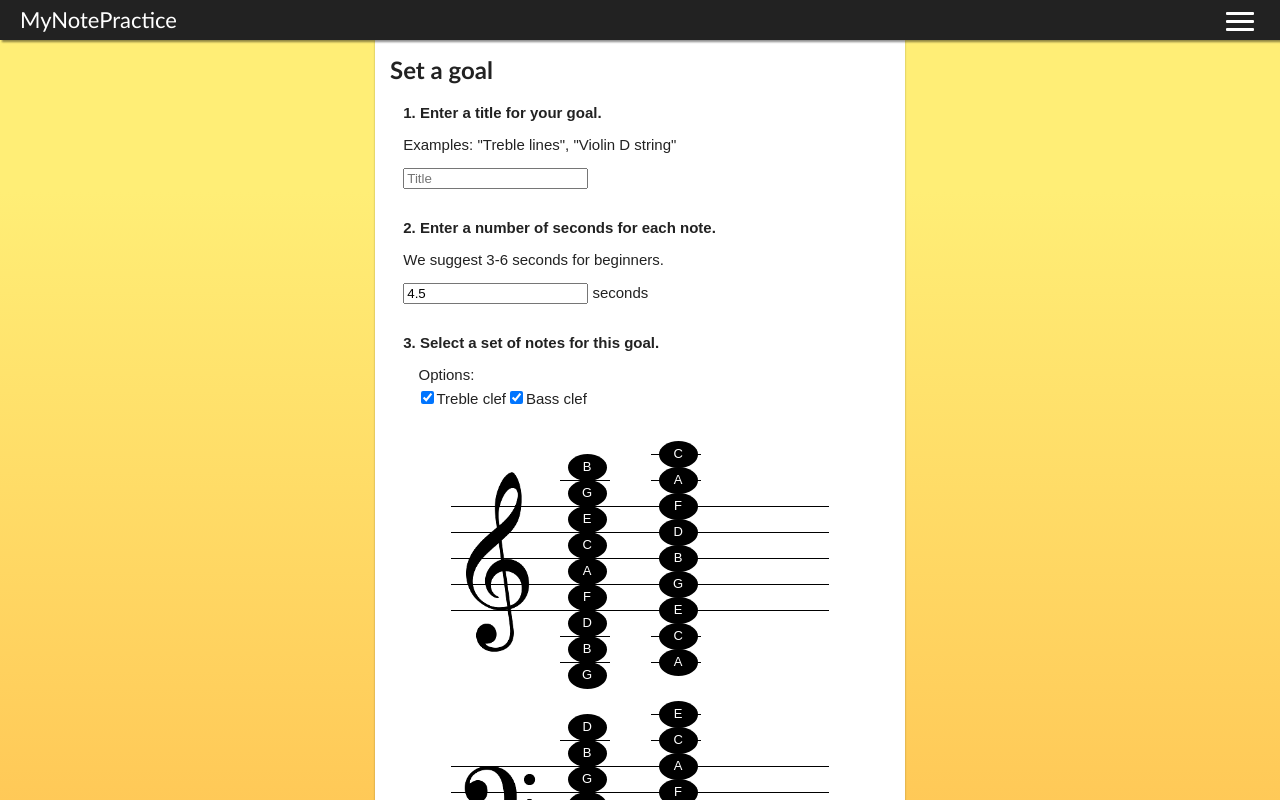
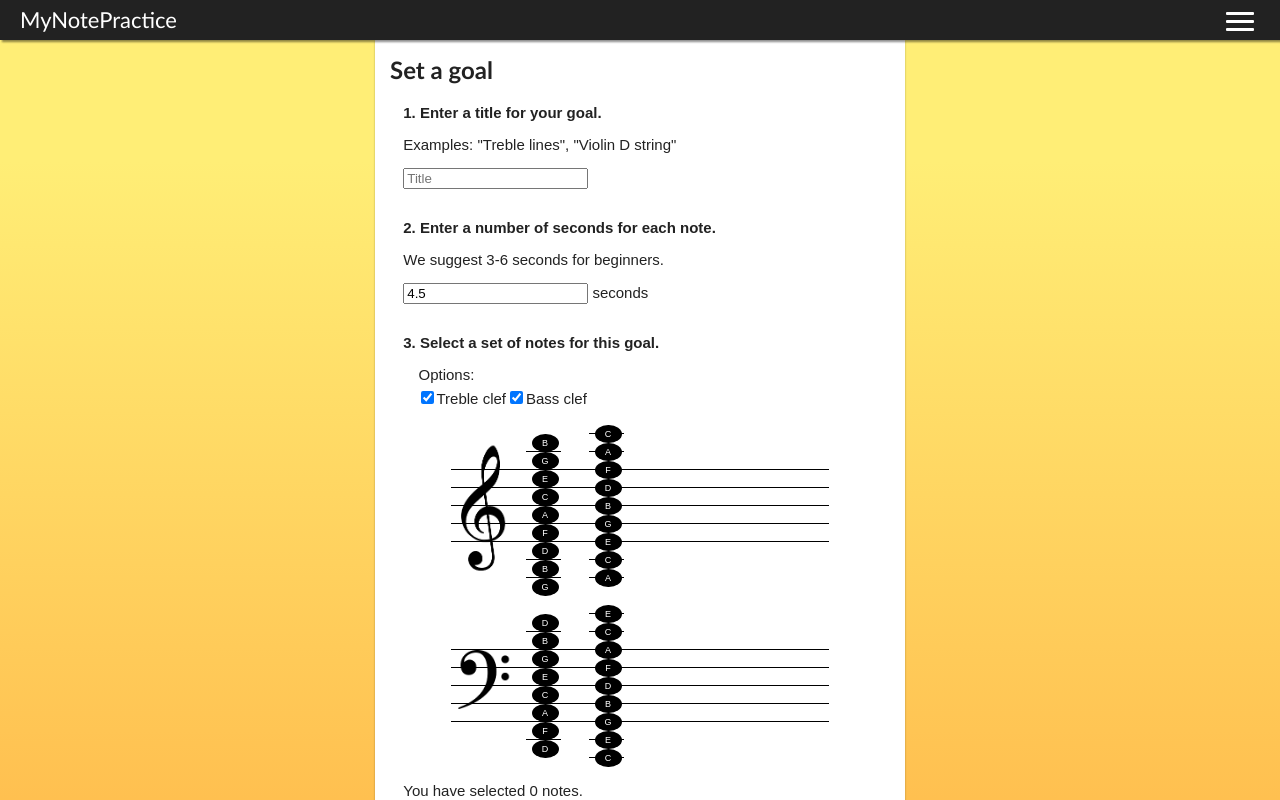
Before and after one commit to KristenWilde/note-practice-app-1, a React (Create React App) app: page /1/goal/new in a window 1280 px wide. Shown: the top 800 px of the page. Built offline with nearby package versions, Linux system fonts and the light colour scheme; no server answers.

Commit message:
adjusted spacing for staves - derived from pitches

```diff
--- a/src/components/Account.js
+++ b/src/components/Account.js
@@ -6,8 +6,6 @@ import { getUser } from '../api-helpers.js'
 
 
 class Account extends React.Component {
-  selectGoal = selectGoal.bind(this)
-
   state = {
     userId: sampleUserId,
   }
--- a/src/components/DisplayPitches.js
+++ b/src/components/DisplayPitches.js
@@ -30,7 +30,6 @@ class DisplayPitches extends React.Component {
       <div>
         {trebleNotesObj && <Staff staff="treble" pitchesObj={trebleNotesObj}/>}
         {bassNotesObj && <Staff staff="bass" pitchesObj={bassNotesObj}/>}
-        {altoNotesObj && <Staff staff="alto" pitchesObj={altoNotesObj}/>}
       </div>
     )
   }
--- a/src/components/Practice.js
+++ b/src/components/Practice.js
@@ -19,7 +19,8 @@ class Practice extends Component {
       { title: 'Treble spaces in 5 sec',
         pitches: ['f4t00', 'a4t02', 'c5t04', 'e5t06'],
         targetProgress: 5000,
-        goalId: '32452345246'
+        goalId: '32452345246',
+        current: true,
       },
       { title: 'Treble lines in 8 sec',
         pitches: ['e4t-1', 'g4t01', 'b4t03', 'd5t05', 'f5t07'],
--- a/src/components/Quiz.js
+++ b/src/components/Quiz.js
@@ -1,31 +1,61 @@
 import React from 'react'
 // import PropTypes from 'prop-types';
 import '../css/quiz.css'
-import { noteScores, randomizedQuizIds, hasStaff, quizResults } from '../music' // change name of 'music.js' to 'helpers.js'
+import { noteScores, randomizedQuizIds, hasStaff, quizResults, staffNotesObj, staffLinesTop, staffWrapperHeight } from '../music' // change name of 'music.js' to 'helpers.js'
 import Staff from './Staff'
 
 class Quiz extends React.Component {
   /*
   Props: title: 'Primer book notes',
-         pitches: ['a3b', 'b3b', 'd4t', 'e4t', 'f4t'],
+         pitches: ['a3b00', 'b3b01', 'd4t-2', 'e4t-1', 'f4t00'],
          targetProgress: 5550,
   */
   state = {
-    showStaff: {
-      treble: hasStaff(this.props.pitches, 'treble'),
-      bass: hasStaff(this.props.pitches, 'bass'),
-      alto: hasStaff(this.props.pitches, 'alto'),
-    },
+    showTreble: hasStaff(this.props.pitches, 'treble'),
+    showBass: hasStaff(this.props.pitches, 'bass'),
+    showAlto: hasStaff(this.props.pitches, 'alto'),
     quizIds: randomizedQuizIds(this.props.pitches, 1), // returns array for whole quiz. 2nd arg is number of times for each pitch
     noteScores: noteScores(this.props.pitches),
     idx: 0,
     currentPitch: null, // a noteId
     startTime: null,
     correct: null,
+    // trebleTop: 0,
+    // trebleHeight: 12,
+    // bassTop: 0,
+    // bassHeight: 10,
+    // altoTop: 0,
+    // altoHeight: 10,
   }
 
+
   componentDidMount() {
+    this.setSpacing()
     this.showNextPitch()
+  }
+
+  setSpacing() {
+    let trebleTop = 0
+    let trebleHeight = 12
+    let bassTop = 0
+    let bassHeight = 10
+    let altoTop = 0
+    let altoHeight = 10
+    if (hasStaff(this.props.pitches, 'treble')){
+      const treblePitches = staffNotesObj(this.props.pitches, 'treble')
+      console.log(treblePitches)
+      trebleTop = staffLinesTop(staffNotesObj(this.props.pitches, 'treble'))
+      trebleHeight = staffWrapperHeight(staffNotesObj(this.props.pitches, 'treble'))
+    }
+    if (hasStaff(this.props.pitches, 'bass')){
+      bassTop = staffLinesTop(staffNotesObj(this.props.pitches, 'bass'))
+      bassHeight = staffWrapperHeight(staffNotesObj(this.props.pitches, 'bass'))
+    }
+    if (hasStaff(this.props.pitches, 'alto')){
+      altoTop = staffLinesTop(staffNotesObj(this.props.pitches, 'alto'))
+      altoHeight = staffWrapperHeight(staffNotesObj(this.props.pitches, 'alto'))
+    }
+    this.setState({ trebleTop, trebleHeight, bassTop, bassHeight, altoTop, altoHeight })
   }
 
   showNextPitch = () => {
@@ -81,31 +111,37 @@ class Quiz extends React.Component {
             </a>
           }
         </header>
-        {this.state.showStaff.treble && (
+        {this.state.showTreble && (
           <Staff
             staff="treble"
             quizPitchId={this.state.currentPitch}
             pitchStatus={this.state.correct}
             showNextPitch={this.showNextPitch}
             resetStatus={this.resetStatus}
+            top={this.state.trebleTop}
+            height={this.state.trebleHeight}
           />
         )}
-        {this.state.showStaff.bass && (
+        {this.state.showBass && (
           <Staff
             staff="bass"
             quizPitchId={this.state.currentPitch}
             pitchStatus={this.state.correct}
             showNextPitch={this.showNextPitch}
             resetStatus={this.resetStatus}
+            top={this.state.bassTop}
+            height={this.state.bassHeight}
           />
         )}
-        {this.state.showStaff.alto && (
+        {this.state.showAlto && (
           <Staff
             staff="alto"
             quizPitchId={this.state.currentPitch}
             pitchStatus={this.state.correct}
             showNextPitch={this.showNextPitch}
             resetStatus={this.resetStatus}
+            top={this.state.altoTop}
+            height={this.state.altoHeight}
           />
         )}
         <section id="keyboard">
--- a/src/components/Staff.js
+++ b/src/components/Staff.js
@@ -5,6 +5,7 @@ import bassClefSign from '../images/bassclef.png'
 import trebleClefSign from '../images/trebleclef.png'
 import altoClefSign from '../images/altoclef.png'
 import Note from './Note'
+import { staffLinesTop, staffWrapperHeight } from '../music'
 
 /* How this component will be used:
   <li>In Practice, it will show the pitches that are part of currentGoal (small).</li>
@@ -52,8 +53,8 @@ class Staff extends React.Component {
     }
 
     return (
-      <section className="staff-wrapper">
-        <div className="staff-lines">
+      <section className="staff-wrapper" style={{height: (this.props.height || staffWrapperHeight(this.props.pitchesObj)) + 'em'}}>
+        <div className="staff-lines" style={{top: (this.props.top || staffLinesTop(this.props.pitchesObj)) + 'em'}}>
           {this.props.pitchesObj && notes}
           {this.props.quizPitchId && quizNote}
           {this.props.staff === 'treble' && <img id="trebleclef" src={trebleClefSign} alt="treble clef sign"></img>}
--- a/src/css/staffnotes.css
+++ b/src/css/staffnotes.css
@@ -1,13 +1,13 @@
 /*  Colors:  */
 .staff-wrapper {
-  height: 19em;
+  height: 18em;
   margin: 1em auto;
   width: 80%;
-  font-size: 13px; }
+  font-size: 9px; }
 
 .staff-lines {
   position: relative;
-  top: 4em; }
+  top: 0em; }
 
 .line {
   width: 100%;
--- a/src/css/staffnotes.scss
+++ b/src/css/staffnotes.scss
@@ -1,15 +1,15 @@
 @import './variables.scss';
 
 .staff-wrapper {
-  height: 19em;
+  height: 18em;
   margin: 1em auto;
   width: 80%;
-  font-size: 13px;
+  font-size: 9px;
 }
 
 .staff-lines {
   position: relative;
-  top: 4em;
+  top: 0em;
 }
 
 .line {
--- a/src/music.js
+++ b/src/music.js
@@ -106,3 +106,28 @@ export function quizResults(noteScores) {
   })
   return result
 }
+
+export function staffLinesTop(pitchObj){
+  const highestPosition = Object.keys(pitchObj).reduce((highest, pitchId) => {
+    const position = parseInt(pitchId.slice(3,5))
+    return highest > position ? highest : position
+  },0)
+  console.log(highestPosition)
+  if (highestPosition < 8) {
+    return 0
+  }
+  return highestPosition % 8
+}
+
+export function staffWrapperHeight(pitchObj){
+  const lowestPosition = Object.keys(pitchObj).reduce((lowest, pitchId) => {
+    const position = parseInt(pitchId.slice(3,5))
+    return lowest < position ? lowest : position
+  }, 0)
+  console.log('lowest: ' + lowestPosition, 'top: ' + staffLinesTop(pitchObj))
+  const top = staffLinesTop(pitchObj)
+  if (lowestPosition < -2) {
+    return - lowestPosition + top + 10
+  }
+  return top + 13
+}
```
